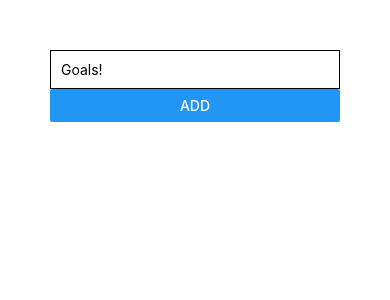
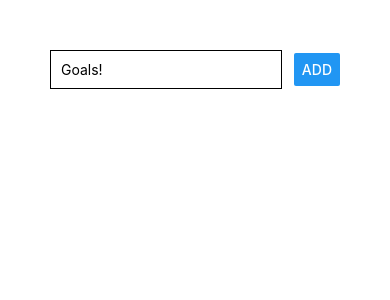
Before and after one commit to rm-jordan/rn-goals, a React Native app: screen / in a window 390 px wide. Shown: the top 300 px of the page. Built offline with nearby package versions, Linux system fonts and the light colour scheme.

Commit message:
aligned TextInput

```diff
--- a/App.js
+++ b/App.js
@@ -4,10 +4,21 @@
 export default function App() {
   return (
     <View style={{ padding: 50 }}>
-      <View>
+      <View
+        style={{
+          flexDirection: "row",
+          justifyContent: "space-between",
+          alignItems: "center",
+        }}
+      >
         <TextInput
           placeholder="Goals!"
-          style={{ borderColor: "black", borderWidth: 1, padding: 10 }}
+          style={{
+            borderColor: "black",
+            borderWidth: 1,
+            padding: 10,
+            width: "80%",
+          }}
         />
         <Button title="ADD" />
       </View>
```
